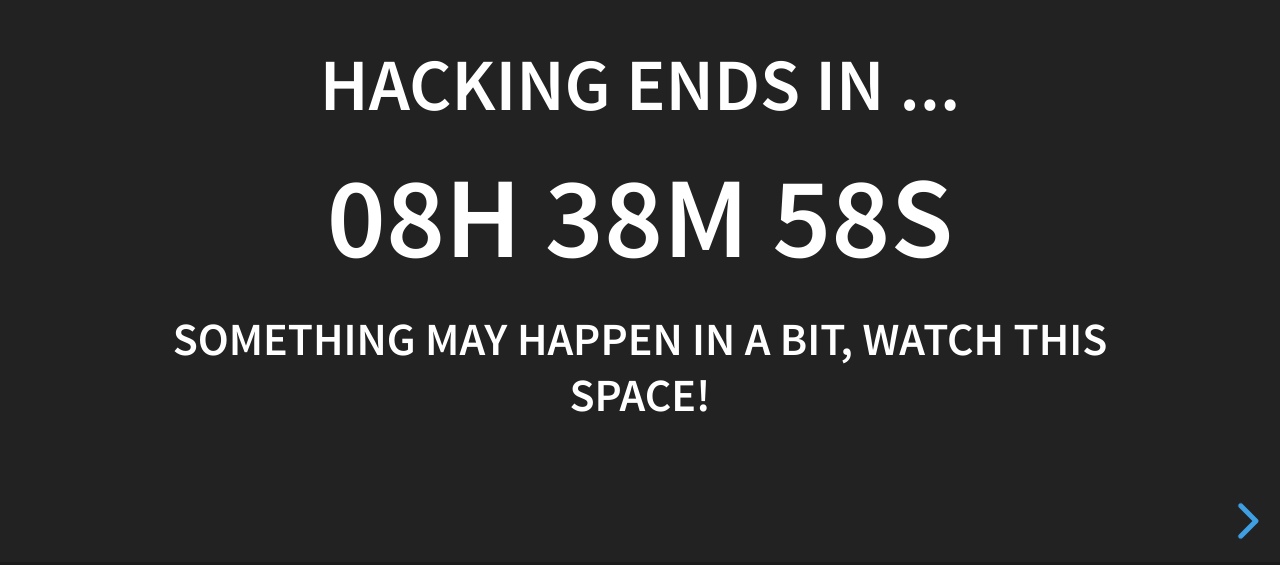
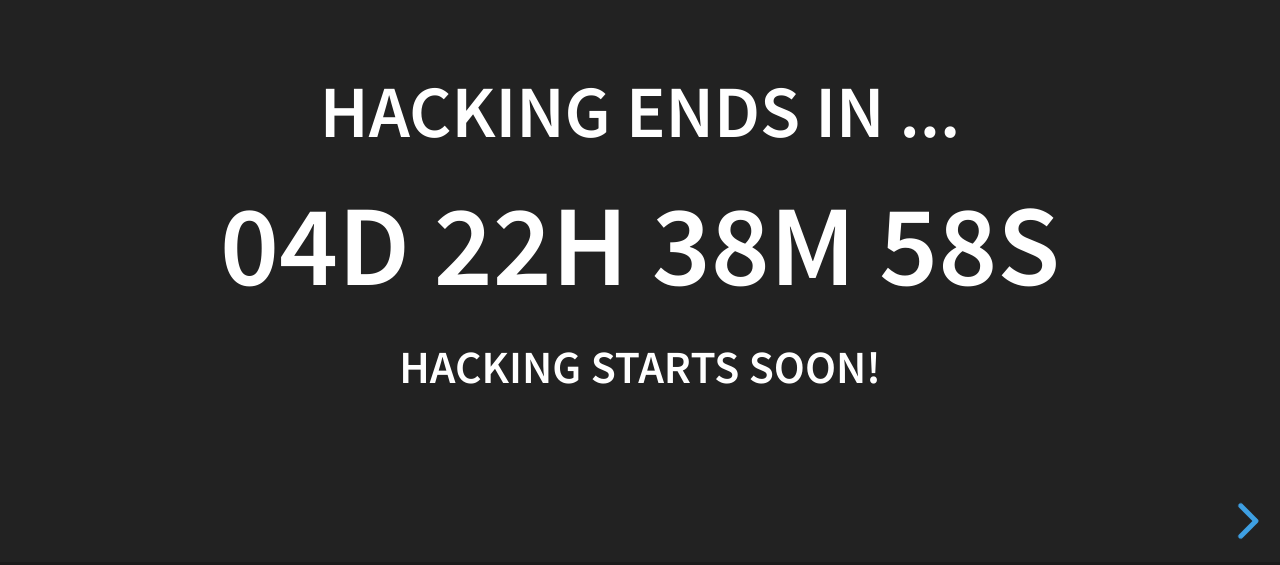
Before and after one commit to Calebp98/hackmedTimer, a website: page index.html in a window 1280 px wide. Shown: the part 235-800 px from the top of the page. Drawn offline with Linux system fonts and the light colour scheme.

Commit message:
correct time on timer

```diff
--- a/index.html
+++ b/index.html
@@ -32,7 +32,7 @@
 
 
 
-<h4 id="message">Something may happen in a bit, watch this space!</h4>
+<h4 id="message">Hacking starts soon!</h4>
 
 <script>
 
@@ -46,7 +46,7 @@ function pad(number, length) {
 }
 
 // Set the date we're counting down to
-var countDownDate = new Date("Mar 26, 2019 21:30:00").getTime();
+var countDownDate = new Date("Mar 31, 2019 11:30:00").getTime();
 
 // Update the count down every 1 second
 var x = setInterval(function() {
```
